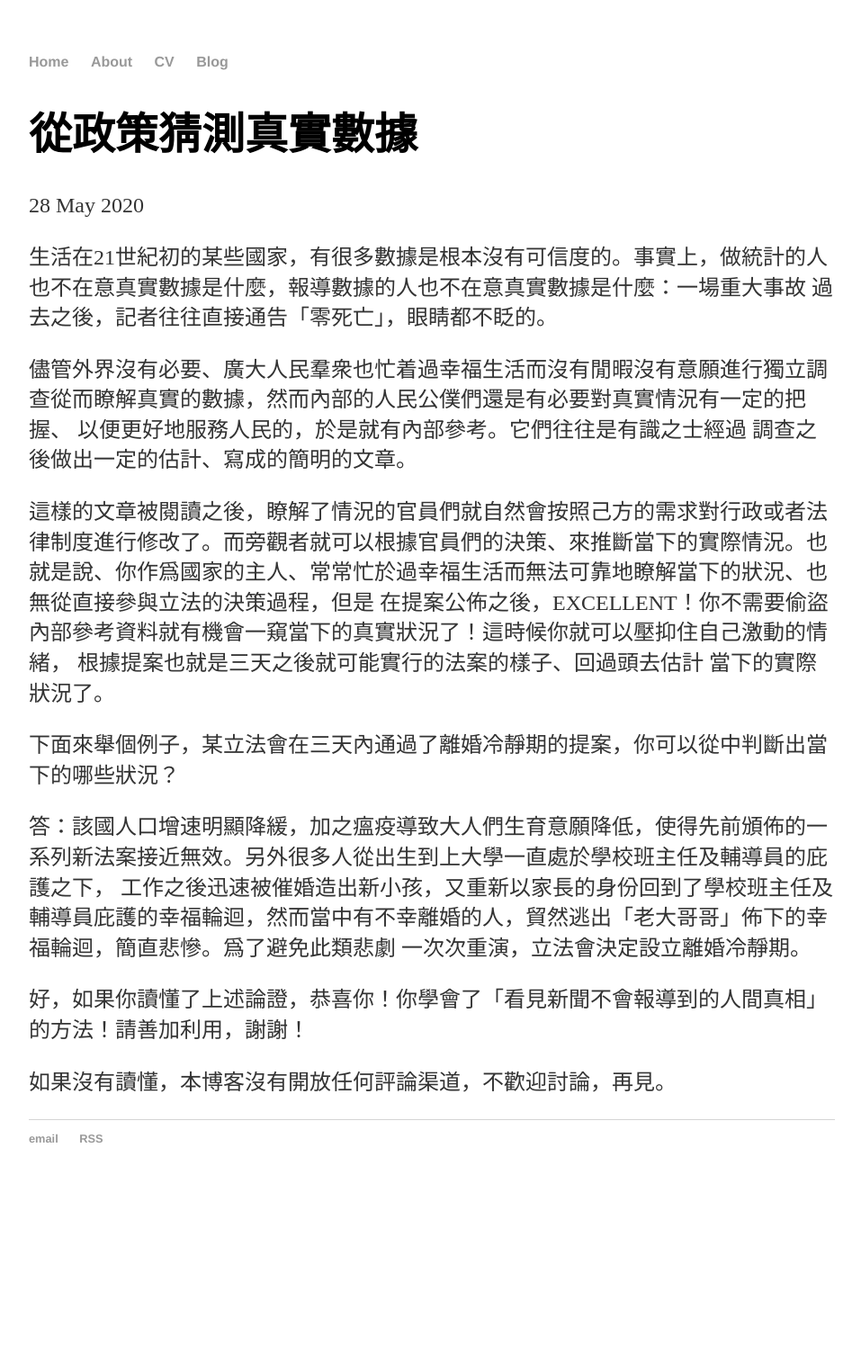
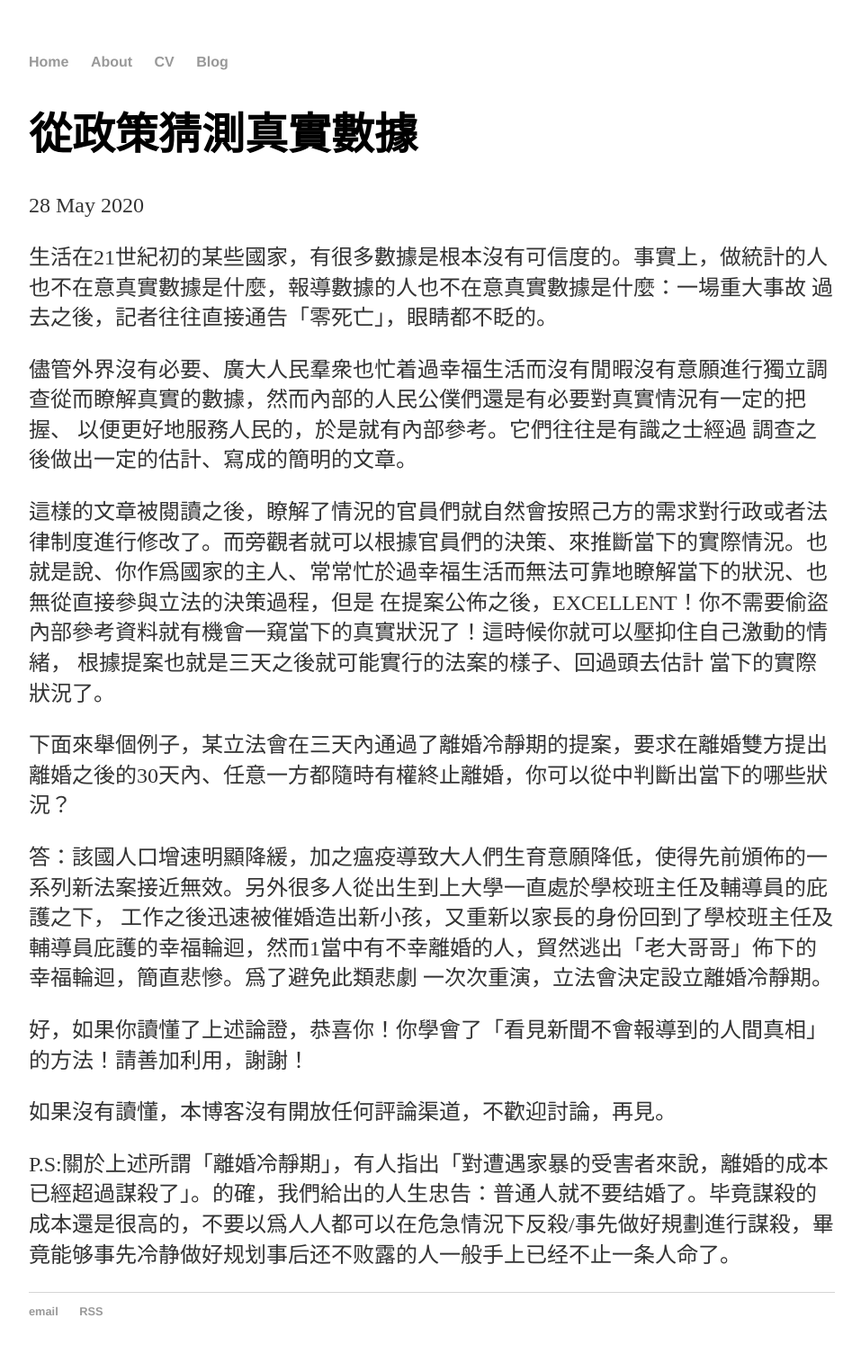
Before and after one commit to Ekove/ekove.github.io, a Jekyll site: the page built from _posts/2020-5-28-notes.md, in a window 1280 px wide. Shown: the whole page at 90% size, without its empty margins (160-1117 px from the left). Built offline with Jekyll 4.4.1, drawn with Linux system fonts in a browser that asks for light colours; before the commit the page ends 1333 px from its top, so only the background shows below that.

Commit message:
Update 2020-5-28-notes.md

```diff
--- a/_posts/2020-5-28-notes.md
+++ b/_posts/2020-5-28-notes.md
@@ -16,12 +16,14 @@ date: 2020-05-28
 根據提案也就是三天之後就可能實行的法案的樣子、回過頭去估計
 當下的實際狀況了。
 
-下面來舉個例子，某立法會在三天內通過了離婚冷靜期的提案，你可以從中判斷出當下的哪些狀況？
+下面來舉個例子，某立法會在三天內通過了離婚冷靜期的提案，要求在離婚雙方提出離婚之後的30天內、任意一方都隨時有權終止離婚，你可以從中判斷出當下的哪些狀況？
 
 答：該國人口增速明顯降緩，加之瘟疫導致大人們生育意願降低，使得先前頒佈的一系列新法案接近無效。另外很多人從出生到上大學一直處於學校班主任及輔導員的庇護之下，
-工作之後迅速被催婚造出新小孩，又重新以家長的身份回到了學校班主任及輔導員庇護的幸福輪迴，然而當中有不幸離婚的人，貿然逃出「老大哥哥」佈下的幸福輪迴，簡直悲慘。爲了避免此類悲劇
+工作之後迅速被催婚造出新小孩，又重新以家長的身份回到了學校班主任及輔導員庇護的幸福輪迴，然而1當中有不幸離婚的人，貿然逃出「老大哥哥」佈下的幸福輪迴，簡直悲慘。爲了避免此類悲劇
 一次次重演，立法會決定設立離婚冷靜期。
 
 好，如果你讀懂了上述論證，恭喜你！你學會了「看見新聞不會報導到的人間真相」的方法！請善加利用，謝謝！
 
 如果沒有讀懂，本博客沒有開放任何評論渠道，不歡迎討論，再見。
+
+P.S:關於上述所謂「離婚冷靜期」，有人指出「對遭遇家暴的受害者來說，離婚的成本已經超過謀殺了」。的確，我們給出的人生忠告：普通人就不要结婚了。毕竟謀殺的成本還是很高的，不要以爲人人都可以在危急情況下反殺/事先做好規劃進行謀殺，畢竟能够事先冷静做好规划事后还不败露的人一般手上已经不止一条人命了。
```
